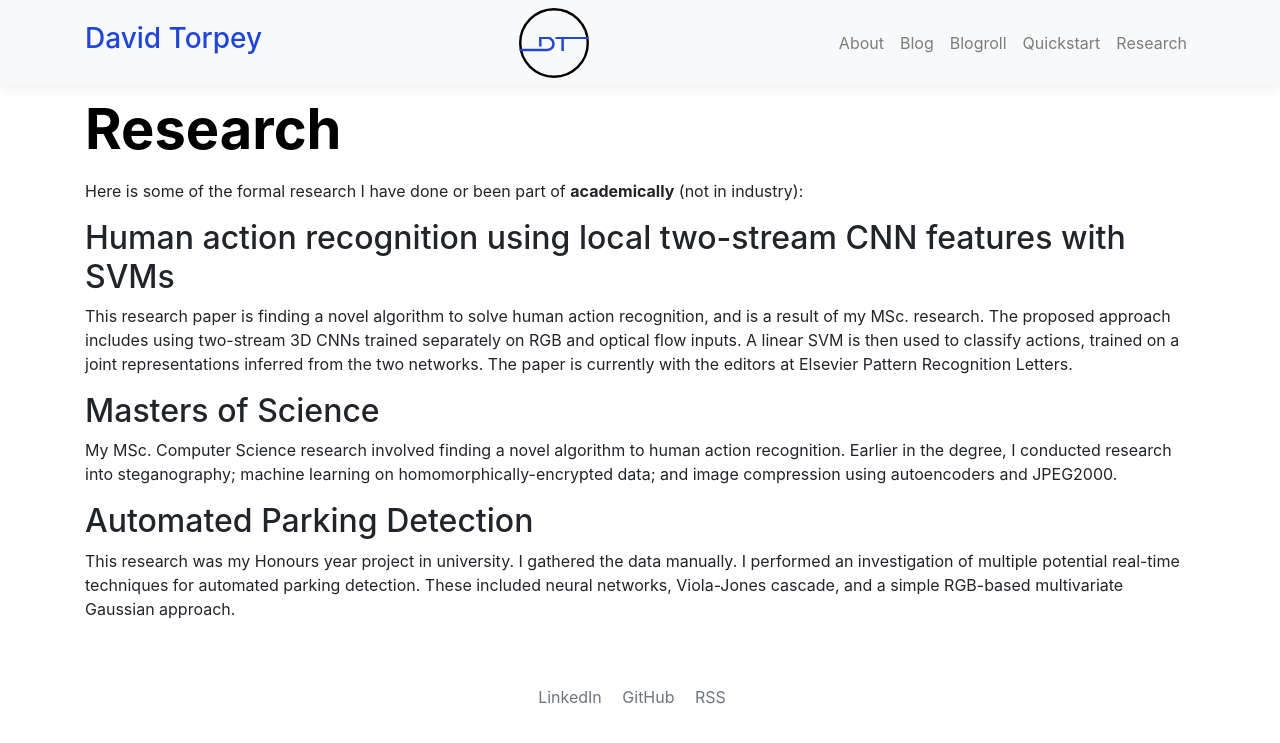
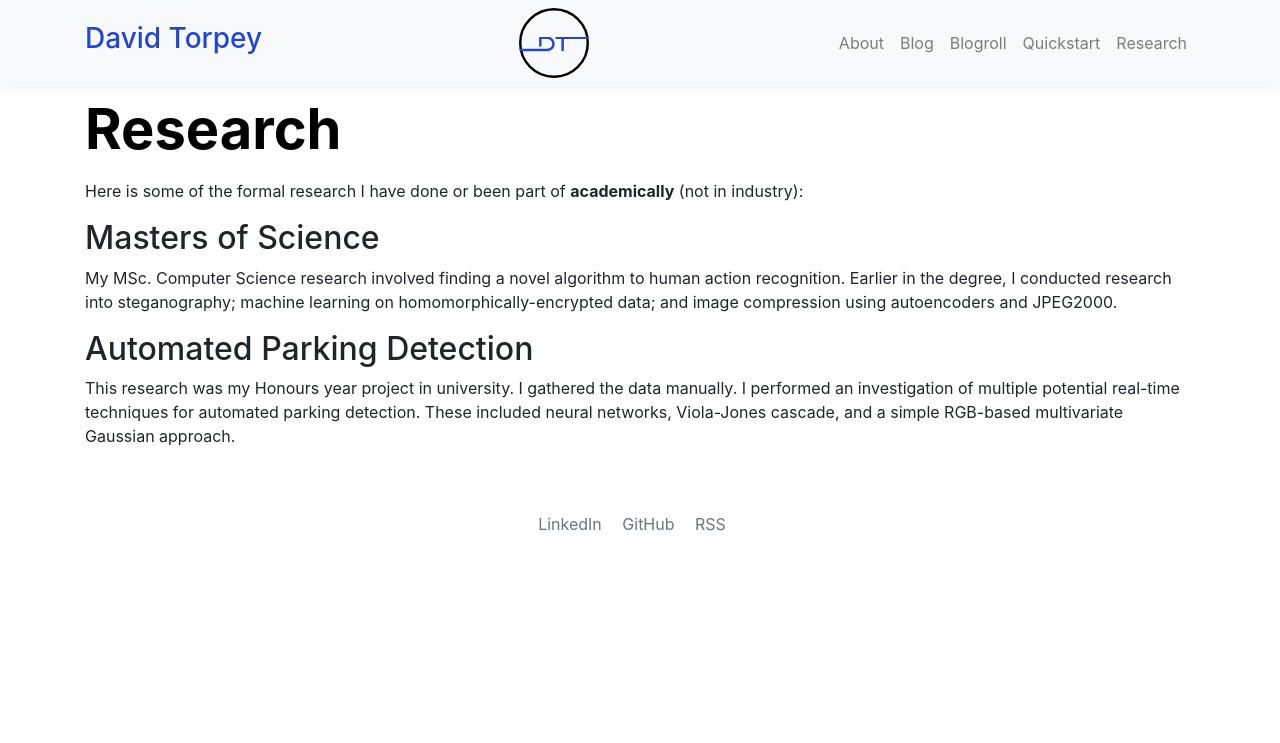
Before and after one commit to DavidTorpey/davidtorpey.github.io, a Jekyll site: the page built from research.md, in a window 1280 px wide. Shown: the top 743 px of the page. Built offline with Jekyll 4.4.1, drawn with Linux system fonts in a browser that asks for light colours; nearby versions of some CDN libraries.

Commit message:
Research

```diff
--- a/research.md
+++ b/research.md
@@ -6,10 +6,6 @@ permalink: /research/
 
 Here is some of the formal research I have done or been part of **academically** (not in industry):
 
-## Human action recognition using local two-stream CNN features with SVMs
-
-This research paper is finding a novel algorithm to solve human action recognition, and is a result of my MSc. research. The proposed approach includes using two-stream 3D CNNs trained separately on RGB and optical flow inputs. A linear SVM is then used to classify actions, trained on a joint representations inferred from the two networks. The paper is currently with the editors at Elsevier Pattern Recognition Letters.
-
 ## Masters of Science
 
 My MSc. Computer Science research involved finding a novel algorithm to human action recognition. Earlier in the degree, I conducted research into steganography; machine learning on homomorphically-encrypted data; and image compression using autoencoders and JPEG2000.
```
